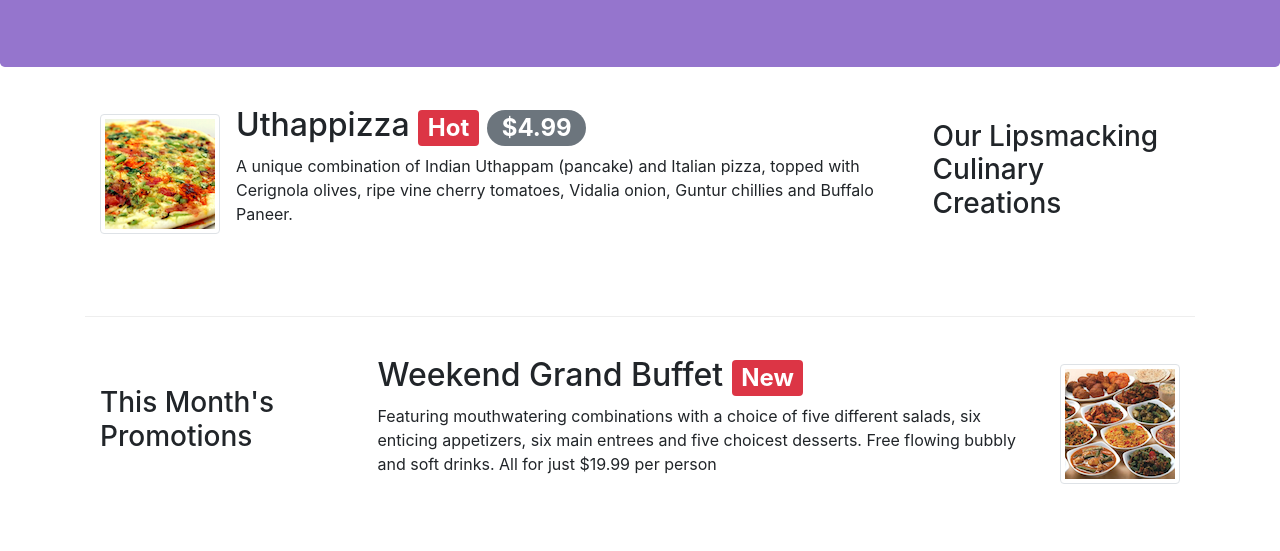
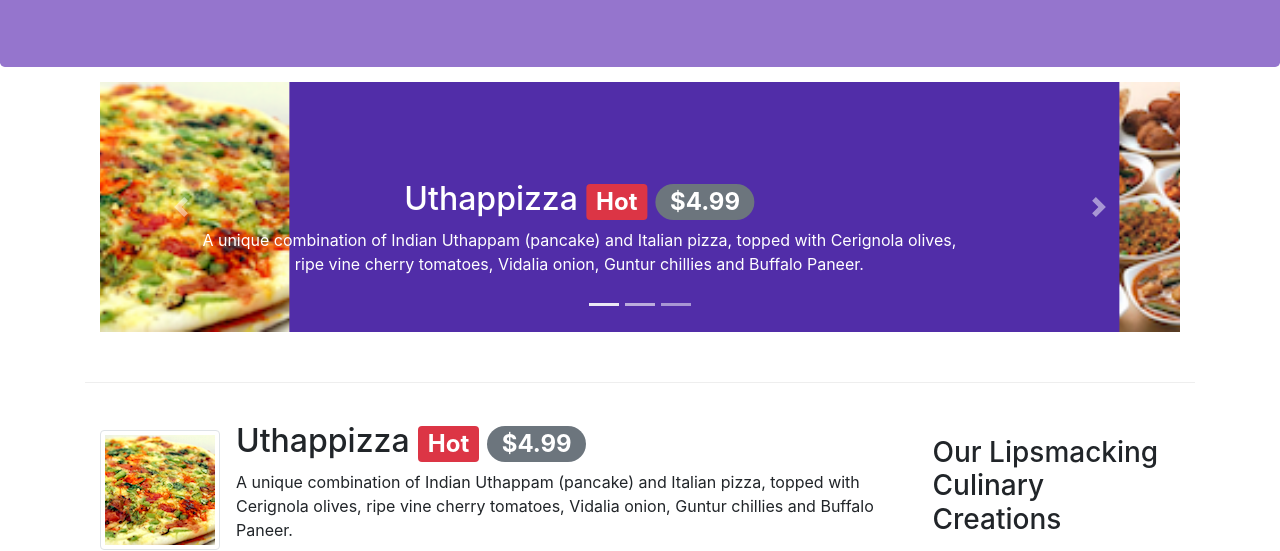
Before and after one commit to htkz/bootstrap-practice, a website: page index.html in a window 1280 px wide. Shown: the part 273-824 px from the top of the page. Drawn offline with nearby package versions, Linux system fonts and the light colour scheme.

Commit message:
Added carousel

```diff
--- a/css/styles.css
+++ b/css/styles.css
@@ -42,5 +42,20 @@
     border-left: 1px solid #ddd;
     border-right: 1px solid #ddd;
     border-bottom: 1px solid #ddd;
-    padding: 10px;
+    padding: 10 px;
 }
+
+.carousel {
+    background-color: #512da8;
+}
+
+.carousel-item {
+    height: 250px;
+}
+
+.carousel-item img {
+    position: absolute;
+    top: 0;
+    left: 0;
+    min-height: 250px;
+}
--- a/index.html
+++ b/index.html
@@ -91,6 +91,66 @@
         </div>
     </header>
     <div class="container">
+        <div class="row row-content">
+            <div class="col">
+                <div id="mycarousel" class="carousel slide" data-ride="carousel">
+                    <div class="carousel-inner" role="listbox">
+                        <div class="carousel-item active">
+                            <img class="d-block img-fluid" src="img/uthappizza.png" alt="uthappizza">
+                            <div class="carousel-caption d-none d-md-block">
+                                <h2>
+                                    Uthappizza
+                                    <span class="badge badge-danger">Hot</span>
+                                    <span class="badge badge-pill badge-secondary">$4.99</span>
+                                </h2>
+                                <p>
+                                    A unique combination of Indian Uthappam (pancake) and Italian pizza, topped with
+                                    Cerignola olives, ripe vine cherry tomatoes, Vidalia onion, Guntur chillies and
+                                    Buffalo Paneer.
+                                </p>
+                            </div>
+                        </div>
+                        <div class="carousel-item">
+                            <img class="d-block img-fluid" src="img/buffet.png" alt="buffet">
+                            <div class="carousel-caption d-none d-md-block">
+                                <h2>Weekend Grand Buffet <span class="badge badge-danger">New</span></h2>
+                                <p>
+                                    Featuring mouthwatering combinations with a choice of five different salads, six
+                                    enticing appetizers, six main entrees and five choicest desserts. Free flowing
+                                    bubbly and soft drinks. All for just $19.99 per person
+                                </p>
+                            </div>
+                        </div>
+                        <div class="carousel-item">
+                            <img class="d-block img-fluid" src="img/alberto.png" alt="alberto">
+                            <div class="carousel-caption d-none d-md-block">
+                                <h2>Alberto Somayya</h2>
+                                <h4>Executive Chef</h4>
+                                <p>
+                                    Award winning three-star Michelin chef with wide International experience having
+                                    worked closely with whos-who in the culinary world, he specializes in creating
+                                    mouthwatering Indo-Italian fusion experiences.
+                                </p>
+                            </div>
+
+                        </div>
+                    </div>
+                    <ol class="carousel-indicators">
+                        <li data-target="#mycarousel" data-slide-to="0" class="active"></li>
+                        <li data-target="#mycarousel" data-slide-to="1"></li>
+                        <li data-target="#mycarousel" data-slide-to="2"></li>
+                    </ol>
+                    <a class="carousel-control-prev" href="#mycarousel" role="button" data-slide="prev">
+                        <span class="carousel-control-prev-icon" aria-hidden="true"></span>
+                        <span class="sr-only">Previous</span>
+                    </a>
+                    <a class="carousel-control-next" href="#mycarousel" role="button" data-slide="next">
+                        <span class="carousel-control-next-icon" aria-hidden="true"></span>
+                        <span class="sr-only">Next</span>
+                    </a>
+                </div>
+            </div>
+        </div>
         <div class="row row-content align-items-center">
             <div class="col-12 col-sm-4 col-md-3">
                 <h3>Our Lipsmacking Culinary Creations</h3>
```
